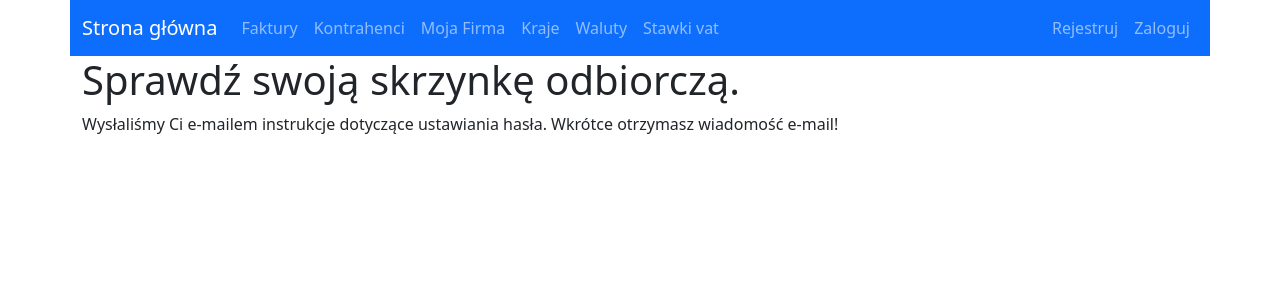
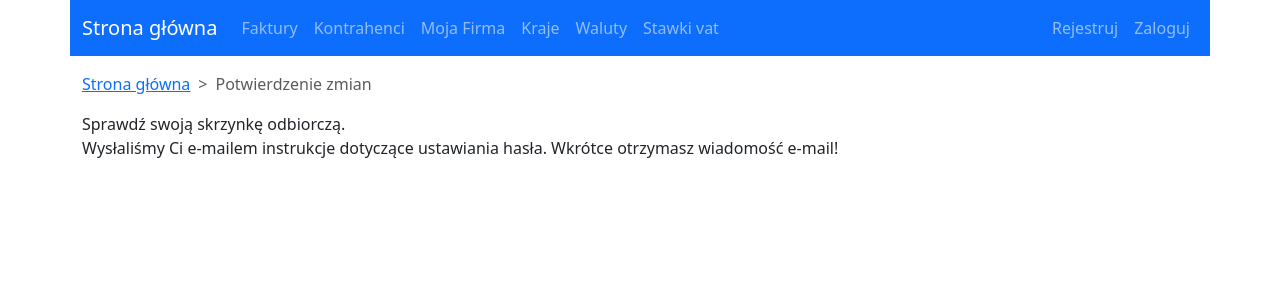
Before and after one commit to devsoft-pl/invoice-factory, a Django app: page /users/password_reset/done/ in a window 1280 px wide. Shown: the top 300 px of the page. Run offline with Django 3.2, Linux system fonts and the light colour scheme; parts of the project's set-up code (start-up, migrations or seed data) failed here and were passed over.

Commit message:
stylowanie bootstrapem

```diff
--- a/templates/registration/password_reset_done.html
+++ b/templates/registration/password_reset_done.html
@@ -1,12 +1,21 @@
 {% extends "base.html" %}{% load static %}
-
 {% block title %}E-mail wysłany{% endblock %}
 
 {% block content %}
-
-    <link rel="stylesheet" type="text/css" href="{% static 'users.css' %}">
-
-  <h1> Sprawdź swoją skrzynkę odbiorczą. </h1>
-  <p> Wysłaliśmy Ci e-mailem instrukcje dotyczące ustawiania hasła. Wkrótce otrzymasz wiadomość e-mail!</p>
-
+    <div class="container mt-3">
+        <div class="row">
+            <nav style="--bs-breadcrumb-divider: '>';" aria-label="breadcrumb">
+                <ol class="breadcrumb">
+                    <li class="breadcrumb-item"><a href="{% url 'invoices:index' %}">Strona główna</a></li>
+                    <li class="breadcrumb-item active" aria-current="page">Potwierdzenie zmian</li>
+                </ol>
+            </nav>
+        </div>
+        <div class="row">
+            <span>Sprawdź swoją skrzynkę odbiorczą.</span>
+        </div>
+        <div class="row">
+            <span>Wysłaliśmy Ci e-mailem instrukcje dotyczące ustawiania hasła. Wkrótce otrzymasz wiadomość e-mail!</span>
+        </div>
+    </div>
 {% endblock content %}
```
